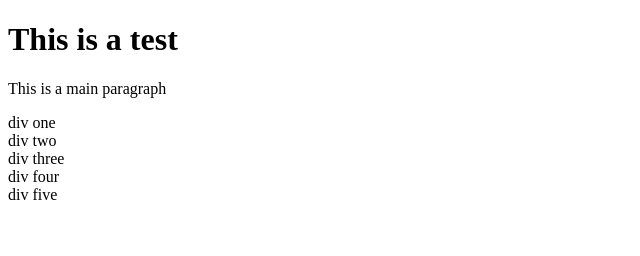
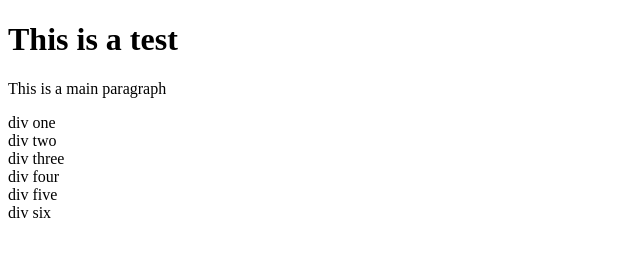
Before and after one commit to ahmedaefattah/project_test, a plain HTML site: page index.html in a window 1280 px wide. Shown: the full height of the page, 0-640 px from the left. Drawn offline with Linux system fonts and the light colour scheme.

Commit message:
commit test 6

```diff
--- a/index.html
+++ b/index.html
@@ -12,6 +12,7 @@
 			<div>div three</div>
 			<div>div four</div>
 			<div>div five</div>
+			<div>div six</div>
 		</div>
 
 </body>
```
